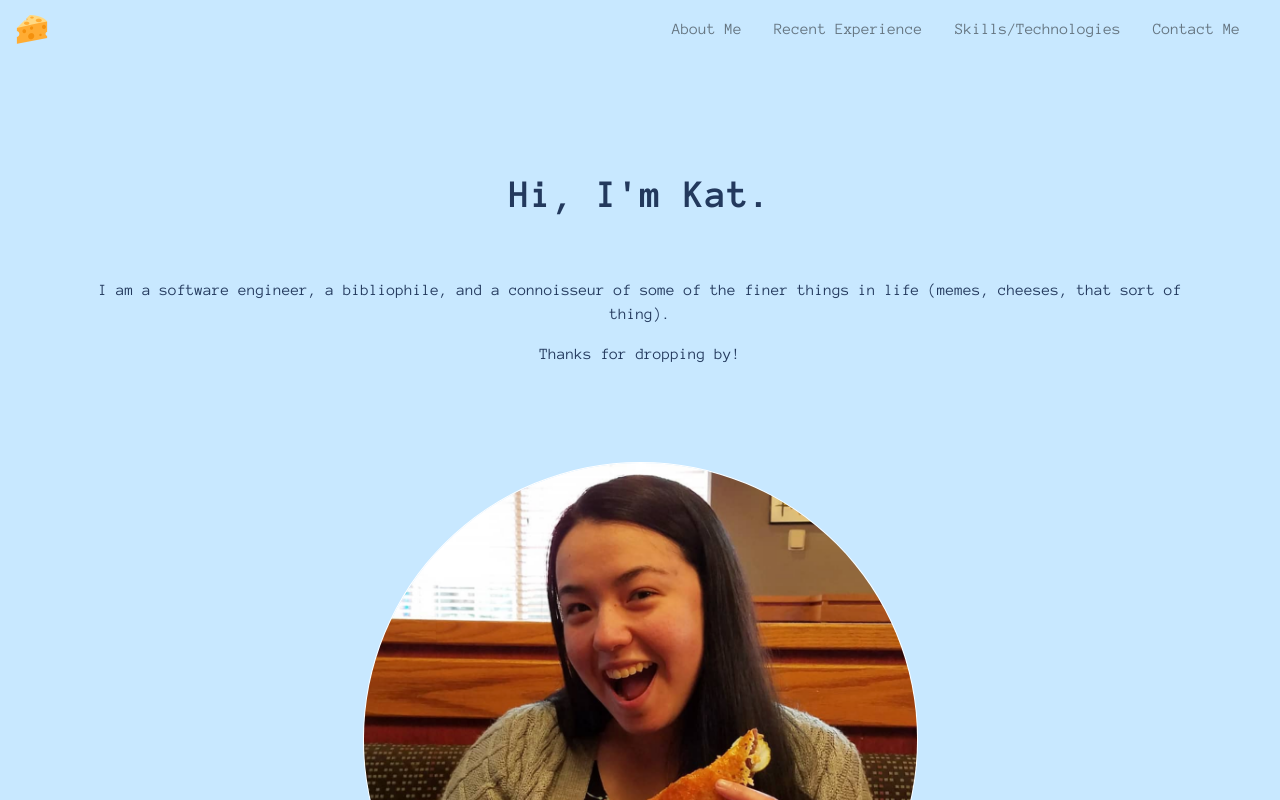
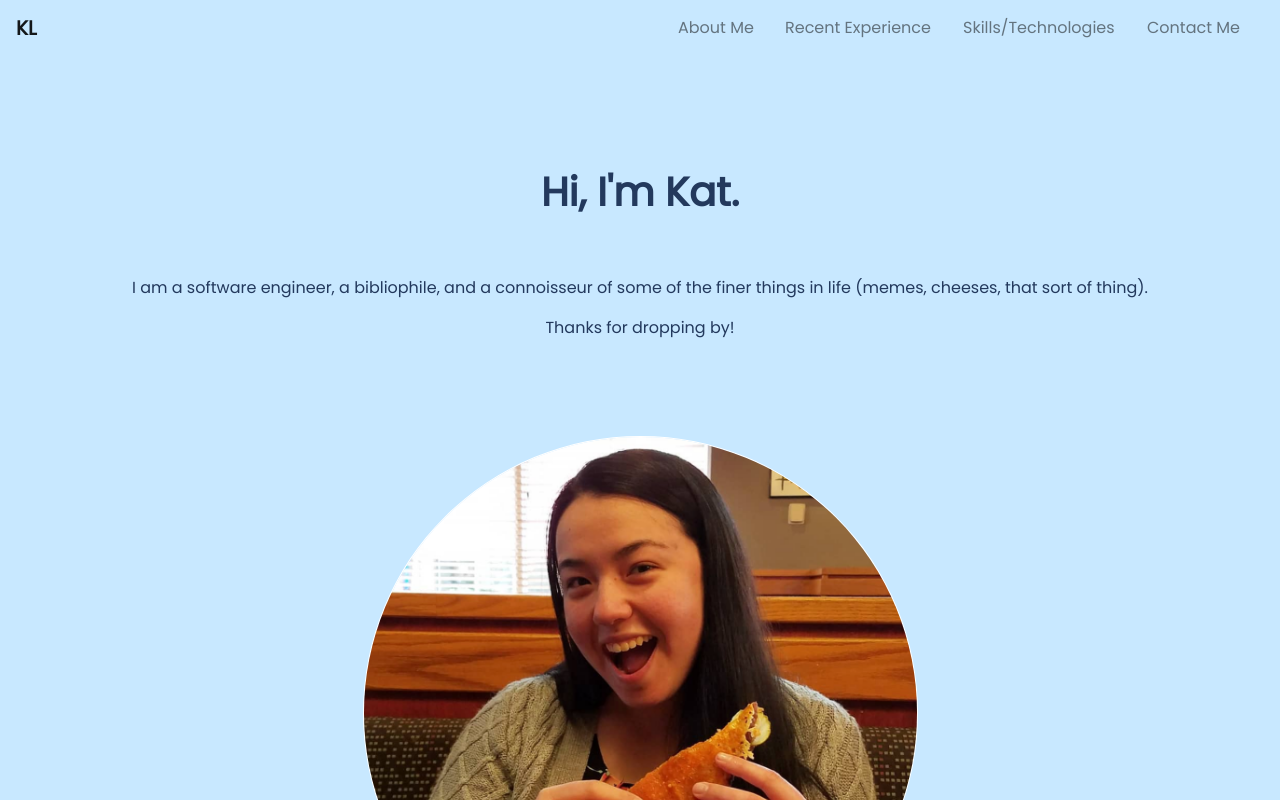
Before and after one commit to klaw772/hi-im-kat, a React (Create React App) app: page /#/ in a window 1280 px wide. Shown: the top 800 px of the page. Built offline with nearby package versions, Linux system fonts and the light colour scheme.

Commit message:
changing primary font, adding more branding

```diff
--- a/src/components/NavBar.tsx
+++ b/src/components/NavBar.tsx
@@ -3,14 +3,13 @@
 import Nav from "react-bootstrap/Nav";
 import "../styles/NavBar.css";
 import { Link } from "react-router-dom";
-import cheese from "../assets/cheese2.png";
 
 const NavBar: FC<unknown> = () => {
   return (
     <div>
       <Navbar expand="lg">
         <Navbar.Brand href="/hi-im-kat">
-          <img src={cheese} alt="cheese-wedge" />
+          <strong>KL</strong>
         </Navbar.Brand>
         <Navbar.Toggle aria-controls="basic-navbar-nav" />
         <Navbar.Collapse id="basic-navbar-nav">
--- a/src/index.css
+++ b/src/index.css
@@ -1 +1 @@
-@import url("https://fonts.googleapis.com/css2?family=Anonymous+Pro:wght@400;700&display=swap");
+@import url("https://fonts.googleapis.com/css2?family=Poppins&display=swap");
--- a/src/styles/App.css
+++ b/src/styles/App.css
@@ -1,5 +1,5 @@
 body {
   background-color: #c8e8ff;
   color: #23395d;
-  font-family: "Anonymous Pro", sans-serif;
+  font-family: "Poppins", sans-serif;
 }
--- a/src/styles/Skills/SkillsIcon.css
+++ b/src/styles/Skills/SkillsIcon.css
@@ -1,5 +1,5 @@
 .skills-tooltip {
   font-size: 1.25em;
-  font-family: "Anonymous Pro", sans-serif;
+  font-family: "Poppins", sans-serif;
   border-radius: 25%;
 }
```
Also changed, not shown: 1 other file (tests, documents, lock files or other folders).
